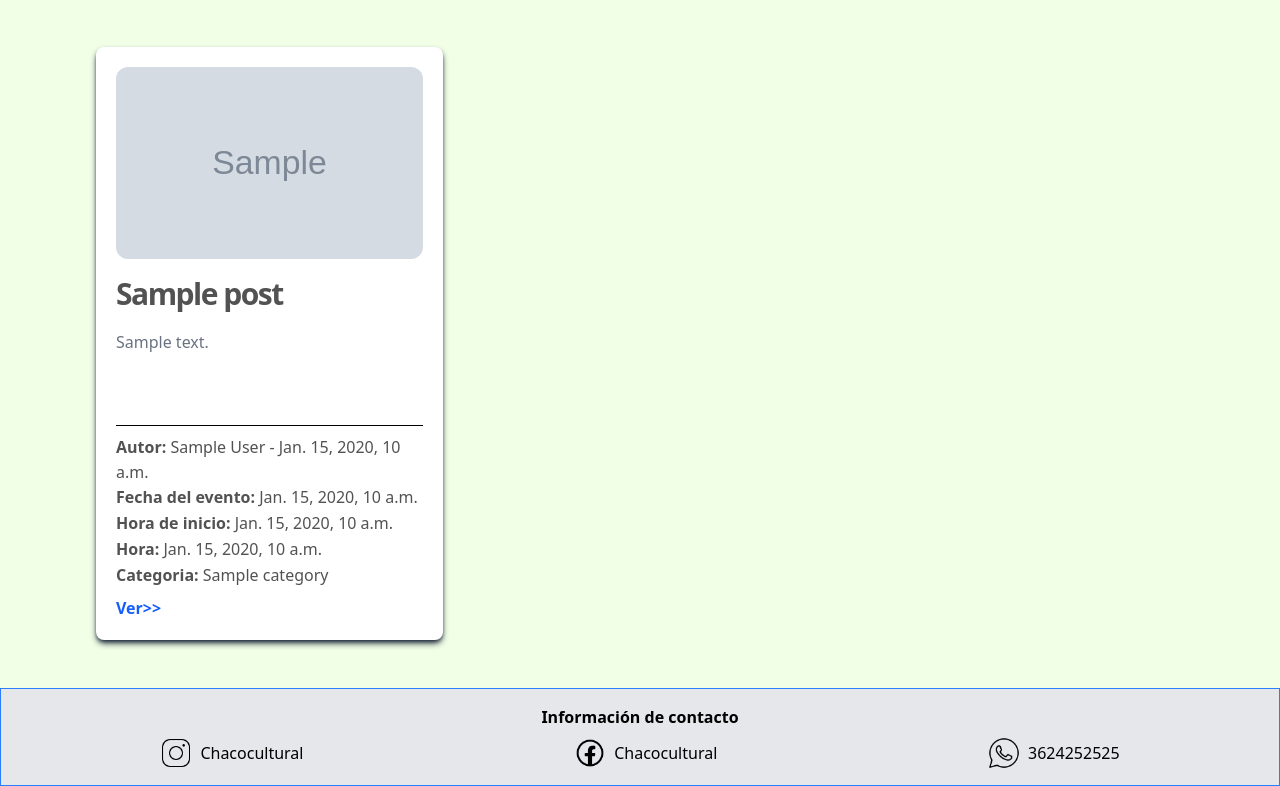
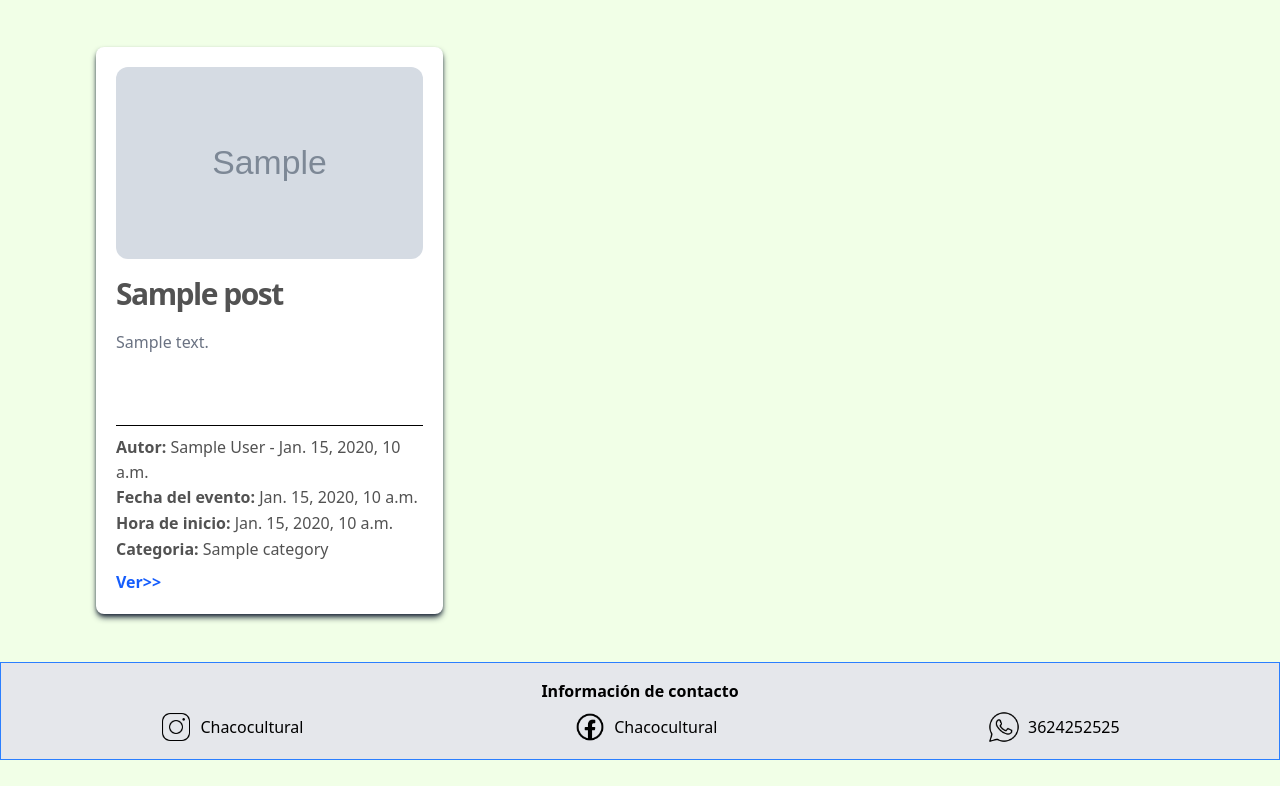
Before and after one commit to FacuuBarboza/CodeWizardsApp, a Django app: template templates/index.html in a window 1280 px wide. Shown: the part 647-1433 px from the top of the page. After the commit the page ends 1407 px from the top, so only its background shows below. Run offline with Django 5.2, Linux system fonts and the light colour scheme; the template is opened without the code that fills it: most values are stand-ins (such as "Sample title", 1, 10 or a date in 2020); grey boxes marked "Sample" are stand-in pictures.

Commit message:
Mas cambios en templates

```diff
--- a/templates/mi_blog/mi_blog.html
+++ b/templates/mi_blog/mi_blog.html
@@ -36,11 +36,11 @@
                             </div>
                             <div>
                                 <label class="h-24 font-bold mx-auto text-base leading-relaxed" >Fecha del evento: </label>
-                                <label>{{ post.created_at }} </label>
+                                <label>{{ post.event_date }} </label>
                             </div>
                             <div>
-                                <label class="h-24 font-bold mx-auto text-base leading-relaxed" >Hora: </label>
-                                <label>{{ post.created_at }} </label>
+                                <label class="h-24 font-bold mx-auto text-base leading-relaxed" >Hora de inicio: </label>
+                                <label>{{ post.event_time }} </label>
                             </div>
                             <div>
                                 <label class="h-24 font-bold mx-auto text-base leading-relaxed">Categoria: </label>
--- a/templates/posts/posts_lists.html
+++ b/templates/posts/posts_lists.html
@@ -32,10 +32,6 @@
                                 <label>{{ post.event_time }} </label>
                             </div>
                             <div>
-                                <label class="h-24 font-bold mx-auto text-base leading-relaxed" >Hora: </label>
-                                <label>{{ post.created_at }} </label>
-                            </div>
-                            <div>
                                 <label class="h-24 font-bold mx-auto text-base leading-relaxed">Categoria: </label>
                                 <label>{{ post.category }}</label>
                             </div>
```
